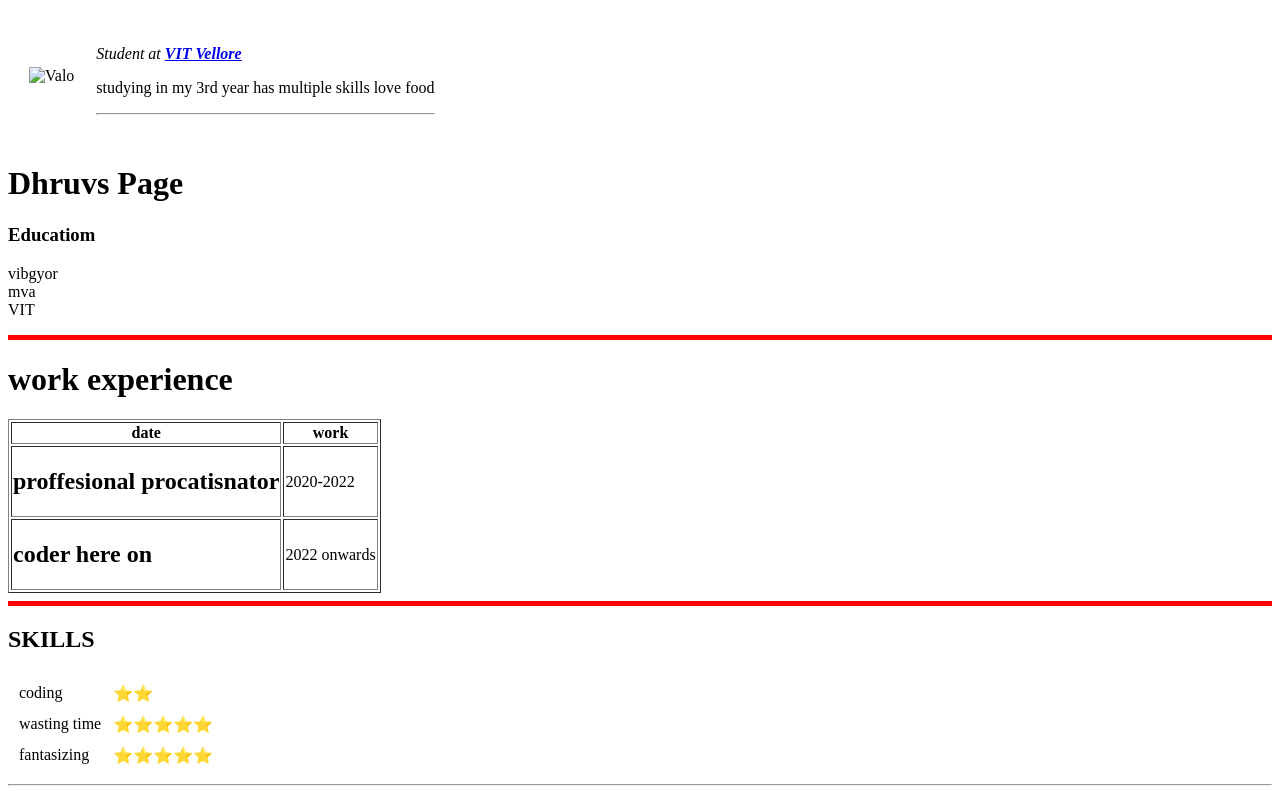
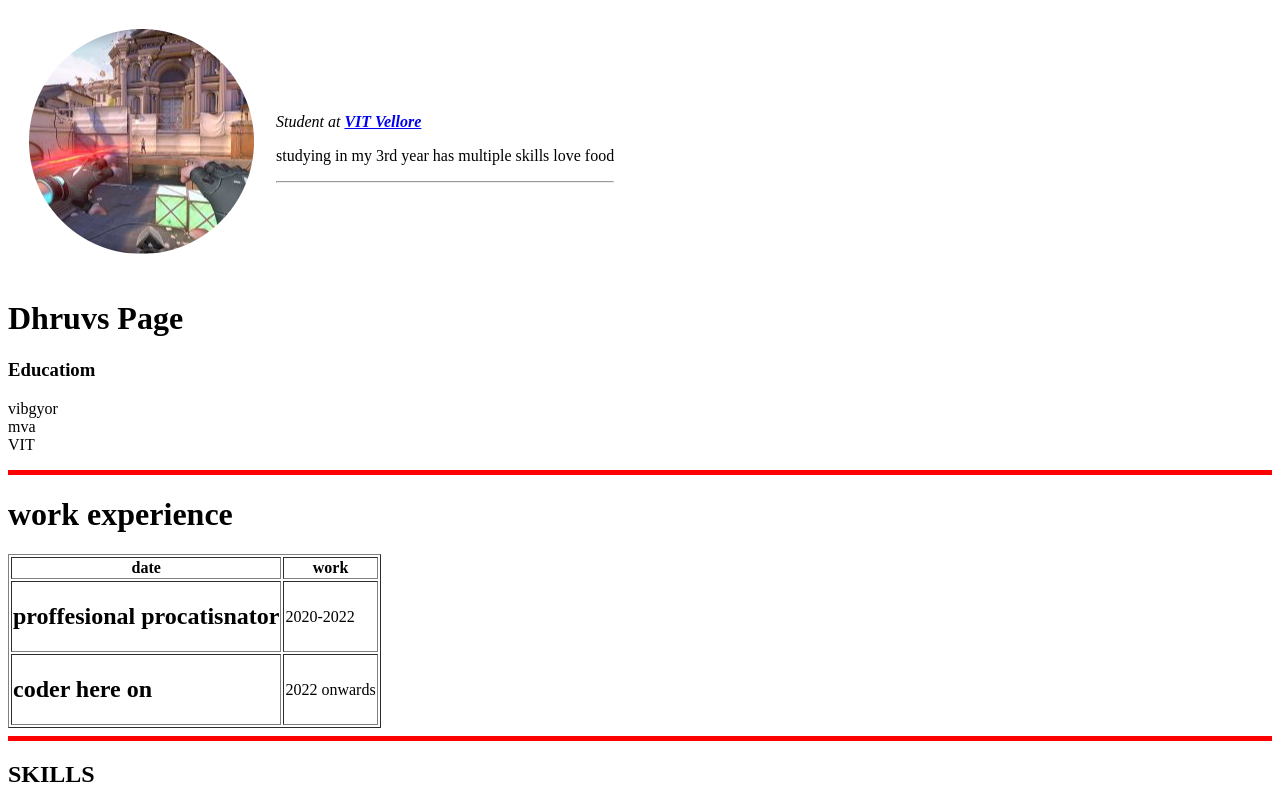
Before and after one commit to DhruvAgrawal125/cv, a plain HTML site: page index.html in a window 1280 px wide. Shown: the top 791 px of the page. Drawn offline with Linux system fonts and the light colour scheme.

Commit message:
Update index.html

```diff
--- a/index.html
+++ b/index.html
@@ -9,7 +9,7 @@
 <body>
   <table cellspacing="20">
     <tr>
-      <td><img src="images/valo-modified.png" alt="Valo "></td>
+      <td><img src="valo-modified.png" alt="Valo "></td>
       <td>
         <p><em>Student at <strong><a href="https://vit.ac.in/">VIT Vellore</a></strong></em></p>
         <p>studying in my 3rd year has multiple skills love food</p>
```
